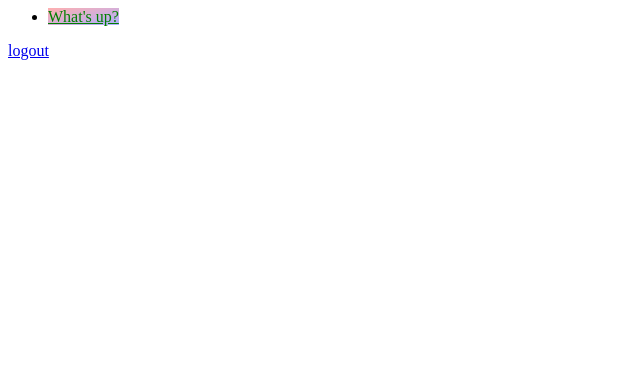
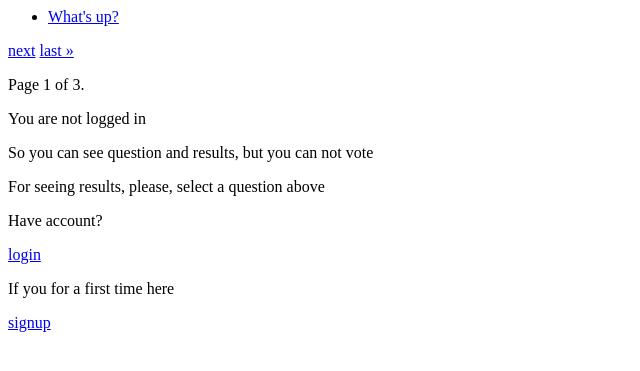
Before and after one commit to Oysiyl/Django-tutorial, a Django app: page /polls/ in a window 1280 px wide. Shown: the top 371 px of the page, without its empty margins (0-640 px from the left). Run offline with Django 3.2, Linux system fonts and the light colour scheme; data comes from the database, SQL or seed files in the repository; both versions use the stored data as it was after the commit.

Commit message:
Pagination works!

```diff
--- a/polls/templates/polls/index.html
+++ b/polls/templates/polls/index.html
@@ -1,5 +1,5 @@
-{% load static %}
-<link rel="stylesheet" type="text/css" href="{% static 'polls/style.css' %}">
+<!--{% load static %}-->
+<!--<link rel="stylesheet" type="text/css" href="{% static 'polls/style.css' %}">-->
 {% if latest_question_list %}
     <ul>
     {% for question in latest_question_list %}
@@ -11,4 +11,32 @@
 {% else %}
     <p>No polls are available.</p>
 {% endif %}
-<p><a href="{% url 'polls:logout' %}">logout</a></p>
+<div class="pagination">
+    <span class="step-links">
+        {% if latest_question_list.has_previous %}
+            <a href="?page=1">&laquo; first</a>
+            <a href="?page={{ latest_question_list.previous_page_number }}">previous</a>
+        {% endif %}
+
+        {% if latest_question_list.has_next %}
+            <a href="?page={{ latest_question_list.next_page_number }}">next</a>
+            <a href="?page={{ latest_question_list.paginator.num_pages }}">last &raquo;</a>
+        {% endif %}
+    </span>
+    <p></p>
+    <span class="current">
+        Page {{ latest_question_list.number }} of {{ latest_question_list.paginator.num_pages }}.
+    </span>
+</div>
+{% if user.is_authenticated %}
+    <p>You can logout here</p>
+    <p><a href="{% url 'polls:logout' %}">logout</a></p>
+{% else %}
+  <p>You are not logged in</p>
+  <p>So you can see question and results, but you can not vote</p>
+  <p>For seeing results, please, select a question above</p>
+  <p>Have account?</p>
+  <a href="{% url 'polls:login' %}">login</a>
+  <p>If you for a first time here</p>
+  <a href="{% url 'polls:signup' %}">signup</a>
+{% endif %}
--- a/polls/urls.py
+++ b/polls/urls.py
@@ -16,8 +16,9 @@ urlpatterns = [
     # ex: /polls/5/vote/
     # path('<int:question_id>/vote/', views.vote, name='vote'),
     # New generic views
-    path('list/', views.IndexView.as_view(), name='list'),
-    path('', views.IndexView.as_view(template_name='polls/index.html'), name='index'),
+    path('list/', views.listing, name='list'),
+    # path('', views.IndexView.as_view(template_name='polls/index.html'), name='index'),
+    path('', views.index, name='index'),
     path('admin/', admin.site.urls),
     path('signup/', views.SignUp.as_view(template_name='signup.html'), name='signup'),  # new
     path('<int:pk>/', views.DetailView.as_view(), name='detail'),
--- a/polls/views.py
+++ b/polls/views.py
@@ -14,7 +14,7 @@ from .models import Question, Choice
 
 
 def listing(request):
-    contact_list = Choice.objects.all()
+    contact_list = Question.objects.all()
     paginator = Paginator(contact_list, 1)  # Show 25 contacts per page
 
     page = request.GET.get('page')
@@ -38,14 +38,14 @@ def index(request):
     return HttpResponse(output)
     '''
     # With templates and render
-    question_list = Question.objects.all()
+    question_list = Question.objects.get_queryset().order_by('id')
     # paginator
     paginator = Paginator(object_list=question_list, per_page=1)  # Show 25 contacts per page
     # template = loader.get_template('polls/index.html')
     page = request.GET.get('page')
     latest_question_list = paginator.get_page(page)
     context = {
-        'latest_question_list': latest_question_list,
+        'latest_question_list': latest_question_list
     }
     # return HttpResponse(template.render(context, request))
     return render(request, 'polls/index.html', context)
--- a/templates/home.html
+++ b/templates/home.html
@@ -14,6 +14,8 @@
   <p><a href="{% url 'password_reset' %}">reset password</a></p>
 {% else %}
   <p>You are not logged in</p>
+  <p>Want to see polls (questions and results) without login? Welcome here:</p>
+  <p><a href="{% url 'polls:index' %}" >Go to polls</a></p>
   <p>Have account?</p>
   <a href="{% url 'polls:login' %}">login</a>
   <p>If you for a first time here</p>
```
Also changed, not shown: polls/templates/polls/detail.html (+21 -5 lines), polls/templates/polls/list.html (+17 -11 lines), polls/templates/polls/results.html (+8 -3 lines), db.sqlite3.
